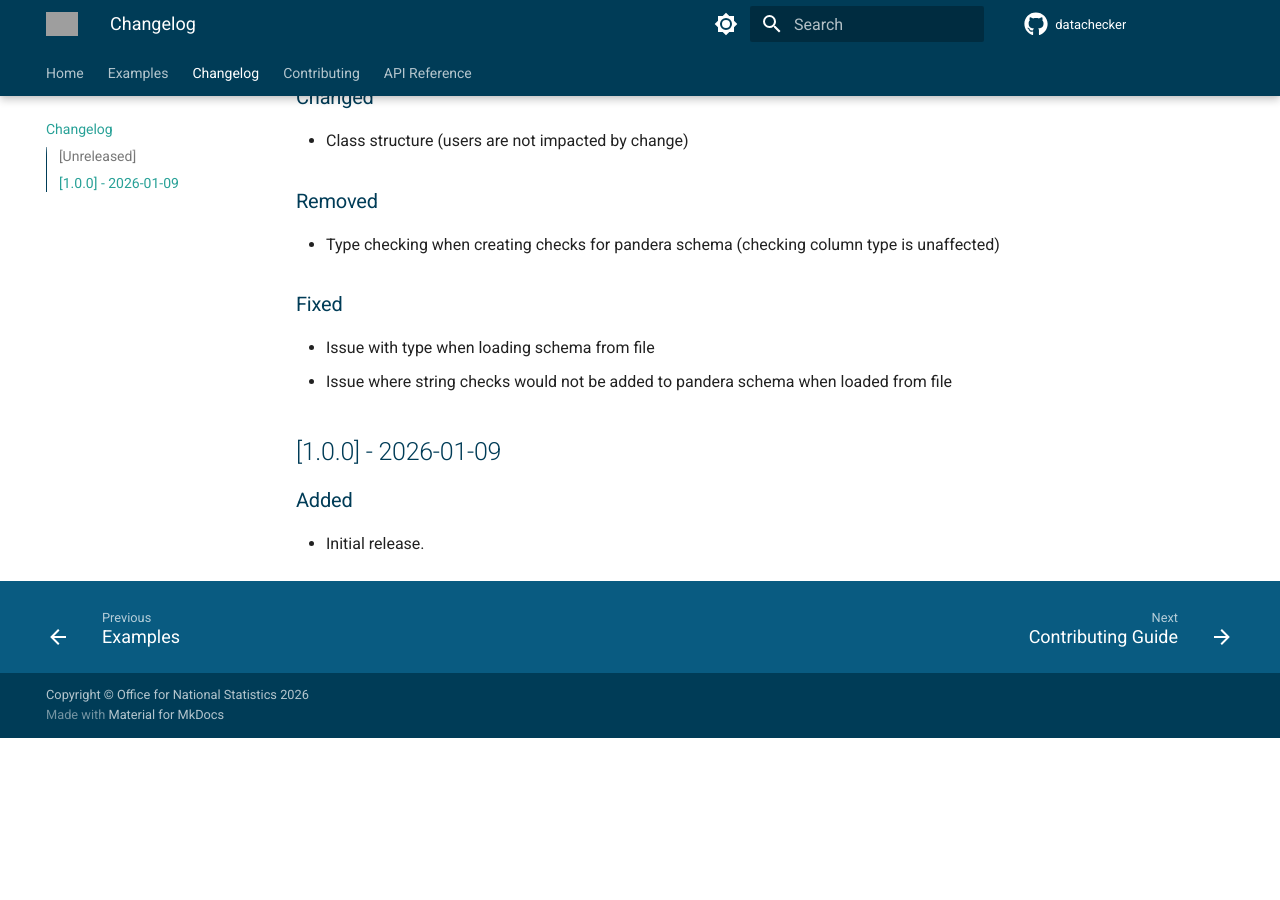
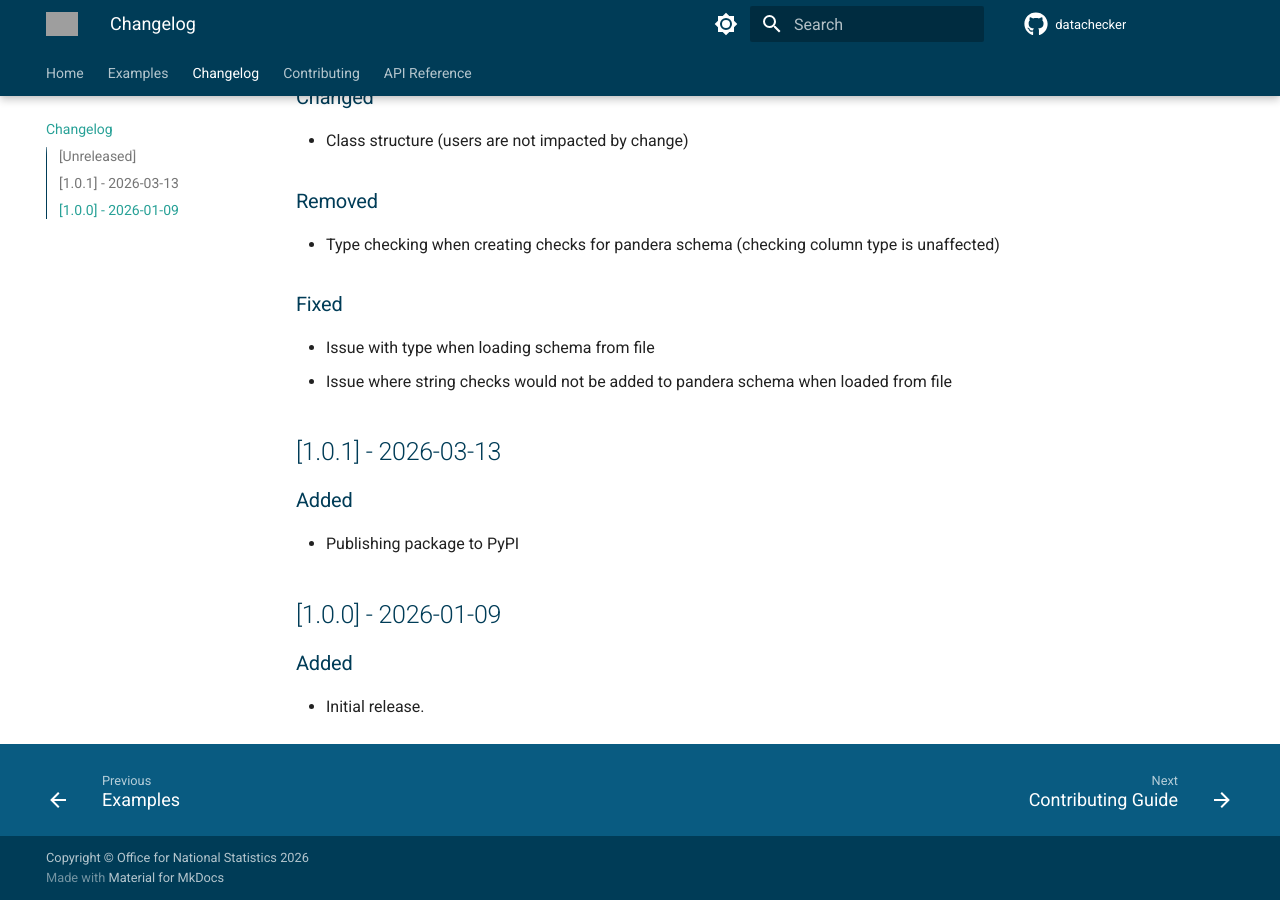
Before and after one commit to ONSdigital/datachecker, an MkDocs documentation site: the page built from docs/changelog.md, in a window 1280 px wide and 900 px high, scrolled down 521 px. Built offline with MkDocs 1.6.1 and Material for MkDocs 9.7.7, drawn with Linux system fonts in a browser that asks for light colours; comment, search, counter and statistics services are not loaded; before the commit the page ends 1259 px from its top, so only the background shows below that; grey boxes are pictures that could not be loaded.

Commit message:
updating changelog for pypi testing

```diff
--- a/docs/changelog.md
+++ b/docs/changelog.md
@@ -23,6 +23,11 @@ and this project adheres to [Semantic Versioning](https://semver.org/spec/v2.0.0
 - Issue with type when loading schema from file
 - Issue where string checks would not be added to pandera schema when loaded from file
 
+## [1.0.1] - 2026-03-13
+
+### Added
+- Publishing package to PyPI
+
 ## [1.0.0] - 2026-01-09
 
 ### Added
```
